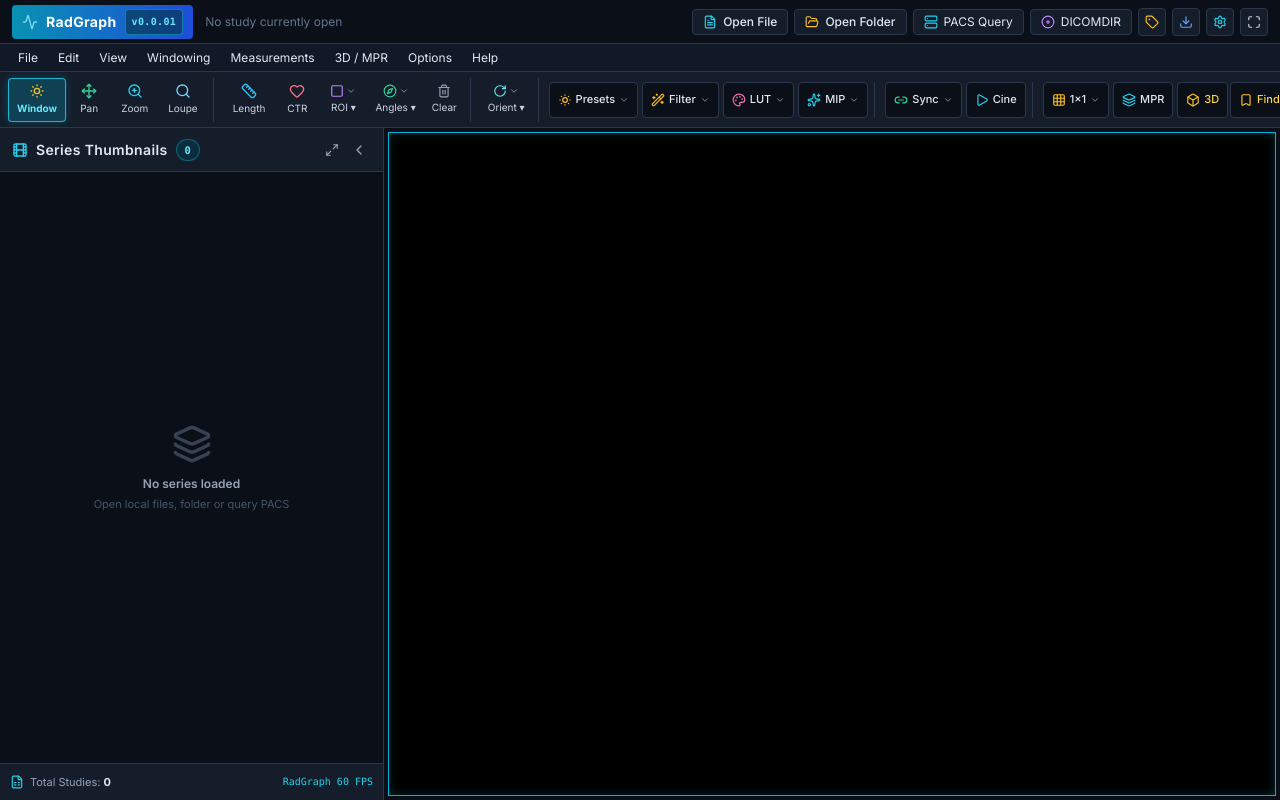
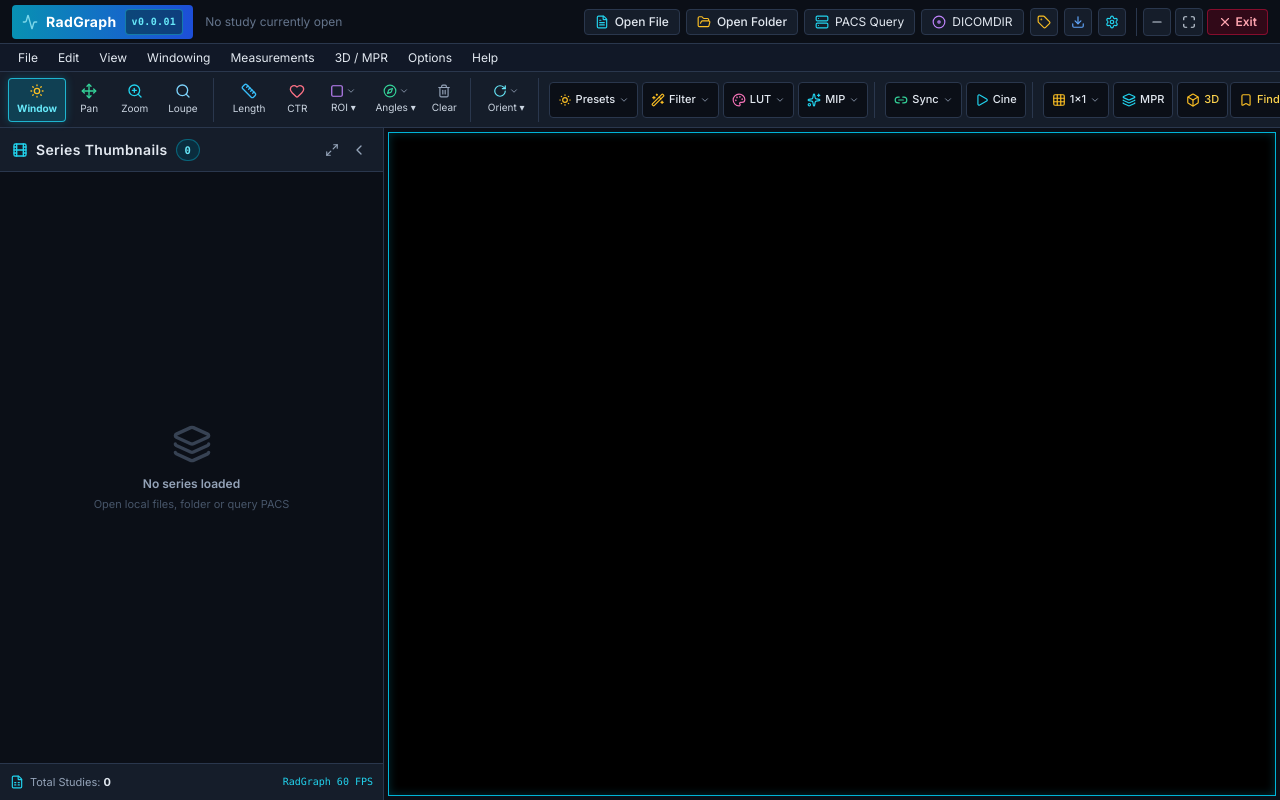
Before and after one commit to imadradhijob-ui/RadGraphy, a React (Vite) app: page / in a window 1280 px wide. Built offline with nearby package versions, Linux system fonts and the light colour scheme.

Commit message:
Add Exit and Minimize window controls in top-right and auto-enforce Fullscreen workstation mode

```diff
--- a/electron/preload.cjs
+++ b/electron/preload.cjs
@@ -8,6 +8,10 @@ contextBridge.exposeInMainWorld('electronAPI', {
   pacsEcho: (serverConfig) => ipcRenderer.invoke('pacs:echo', serverConfig),
   pacsSearch: (serverConfig, filters) => ipcRenderer.invoke('pacs:search', serverConfig, filters),
   pacsRetrieve: (serverConfig, studyInstanceUid) => ipcRenderer.invoke('pacs:retrieve', serverConfig, studyInstanceUid),
+  minimizeWindow: () => ipcRenderer.invoke('window:minimize'),
+  maximizeWindow: () => ipcRenderer.invoke('window:maximize'),
+  closeWindow: () => ipcRenderer.invoke('window:close'),
+  toggleFullScreen: () => ipcRenderer.invoke('window:toggleFullScreen'),
   onPacsSlice: (callback) => {
     const listener = (event, slice) => callback(slice);
     ipcRenderer.on('pacs:slice', listener);
--- a/src/App.tsx
+++ b/src/App.tsx
@@ -382,14 +382,70 @@ export const App: React.FC = () => {
 
   // Toggle Fullscreen
   const handleToggleFullscreen = () => {
-    if (!document.fullscreenElement) {
-      document.documentElement.requestFullscreen().catch(() => {});
-      setIsFullscreen(true);
+    if ((window as any).electronAPI?.toggleFullScreen) {
+      (window as any).electronAPI.toggleFullScreen();
+      setIsFullscreen(!isFullscreen);
     } else {
-      document.exitFullscreen().catch(() => {});
-      setIsFullscreen(false);
+      if (!document.fullscreenElement) {
+        document.documentElement.requestFullscreen().catch(() => {});
+        setIsFullscreen(true);
+      } else {
+        document.exitFullscreen().catch(() => {});
+        setIsFullscreen(false);
+      }
     }
   };
+
+  // Window Minimize
+  const handleMinimize = () => {
+    if ((window as any).electronAPI?.minimizeWindow) {
+      (window as any).electronAPI.minimizeWindow();
+    } else {
+      if (document.fullscreenElement) {
+        document.exitFullscreen().catch(() => {});
+        setIsFullscreen(false);
+      } else {
+        showNotification('Minimizing workstation view');
+      }
+    }
+  };
+
+  // Application Exit / Close
+  const handleExit = () => {
+    if ((window as any).electronAPI?.closeWindow) {
+      (window as any).electronAPI.closeWindow();
+    } else {
+      if (confirm('Are you sure you want to exit the RadGraph PACS Workstation?')) {
+        window.close();
+        window.location.href = 'about:blank';
+      }
+    }
+  };
+
+  // Auto-Enforce Fullscreen Mode on start & first user interaction
+  useEffect(() => {
+    const handleFullscreenChange = () => {
+      setIsFullscreen(!!document.fullscreenElement);
+    };
+    document.addEventListener('fullscreenchange', handleFullscreenChange);
+
+    const tryAutoFullscreen = () => {
+      if (!document.fullscreenElement) {
+        document.documentElement.requestFullscreen().catch(() => {});
+      }
+    };
+
+    // Try immediately and on user click/interaction
+    tryAutoFullscreen();
+    window.addEventListener('click', tryAutoFullscreen, { once: true });
+    window.addEventListener('keydown', tryAutoFullscreen, { once: true });
+
+    return () => {
+      document.removeEventListener('fullscreenchange', handleFullscreenChange);
+      window.removeEventListener('click', tryAutoFullscreen);
+      window.removeEventListener('keydown', tryAutoFullscreen);
+    };
+  }, []);
 
   // Global Keyboard Shortcuts
   useEffect(() => {
@@ -472,6 +528,8 @@ export const App: React.FC = () => {
         isFullscreen={isFullscreen}
         onToggleFullscreen={handleToggleFullscreen}
         onOpenSettings={() => setIsSettingsModalOpen(true)}
+        onMinimize={handleMinimize}
+        onExit={handleExit}
       />
 
       {/* 2. Menu Bar */}
--- a/src/components/HeaderBar.tsx
+++ b/src/components/HeaderBar.tsx
@@ -6,12 +6,15 @@ import {
   HardDrive,
   Maximize,
   Minimize,
+  Minus,
   RefreshCw,
   Server,
   Settings,
   Tag,
   Download,
-  FileText
+  FileText,
+  X,
+  Power
 } from 'lucide-react';
 import { DicomStudy } from '../types/dicom';
 
@@ -26,6 +29,8 @@ interface HeaderBarProps {
   isFullscreen: boolean;
   onToggleFullscreen: () => void;
   onOpenSettings?: () => void;
+  onMinimize?: () => void;
+  onExit?: () => void;
 }
 
 export const HeaderBar: React.FC<HeaderBarProps> = ({
@@ -38,7 +43,9 @@ export const HeaderBar: React.FC<HeaderBarProps> = ({
   onOpenFolderClick,
   isFullscreen,
   onToggleFullscreen,
-  onOpenSettings
+  onOpenSettings,
+  onMinimize,
+  onExit
 }) => {
   return (
     <header className="h-11 bg-radiant-darkest border-b border-radiant-border flex items-center justify-between px-3 select-none text-xs text-slate-200">
@@ -73,7 +80,7 @@ export const HeaderBar: React.FC<HeaderBarProps> = ({
         )}
       </div>
 
-      {/* Quick Action Buttons */}
+      {/* Quick Action & Window Controls */}
       <div className="flex items-center gap-1.5">
         {/* Open Files / Folder */}
         <button
@@ -143,14 +150,36 @@ export const HeaderBar: React.FC<HeaderBarProps> = ({
           </button>
         )}
 
-        {/* Fullscreen Toggle */}
-        <button
-          onClick={onToggleFullscreen}
-          title={isFullscreen ? 'Exit Fullscreen' : 'Enter Fullscreen (F11)'}
-          className="p-1.5 bg-radiant-panel hover:bg-radiant-hover text-slate-300 hover:text-white rounded border border-radiant-border transition-colors"
-        >
-          {isFullscreen ? <Minimize className="w-3.5 h-3.5" /> : <Maximize className="w-3.5 h-3.5" />}
-        </button>
+        {/* Top-Right Window Controls Hub (Minimize, Fullscreen, Exit) */}
+        <div className="flex items-center gap-1 pl-1.5 ml-1 border-l border-radiant-border">
+          {/* Minimize Button */}
+          <button
+            onClick={onMinimize}
+            title="Minimize Workstation Window"
+            className="p-1.5 bg-radiant-panel hover:bg-radiant-hover text-slate-300 hover:text-amber-300 rounded border border-radiant-border transition-colors"
+          >
+            <Minus className="w-3.5 h-3.5" />
+          </button>
+
+          {/* Fullscreen / Maximize Toggle */}
+          <button
+            onClick={onToggleFullscreen}
+            title={isFullscreen ? 'Exit Fullscreen (F11)' : 'Always Fullscreen (F11)'}
+            className="p-1.5 bg-radiant-panel hover:bg-radiant-hover text-slate-300 hover:text-cyan-300 rounded border border-radiant-border transition-colors"
+          >
+            {isFullscreen ? <Minimize className="w-3.5 h-3.5" /> : <Maximize className="w-3.5 h-3.5" />}
+          </button>
+
+          {/* Exit / Close Application Button */}
+          <button
+            onClick={onExit}
+            title="Exit / Close RadGraph Application"
+            className="flex items-center gap-1 px-2.5 py-1 bg-rose-950/60 hover:bg-rose-600 text-rose-300 hover:text-white rounded border border-rose-700/60 transition-all font-semibold text-xs shadow-sm"
+          >
+            <X className="w-3.5 h-3.5" />
+            <span>Exit</span>
+          </button>
+        </div>
       </div>
     </header>
   );
```
Also changed, not shown: electron/main.cjs (+25 -6 lines).
